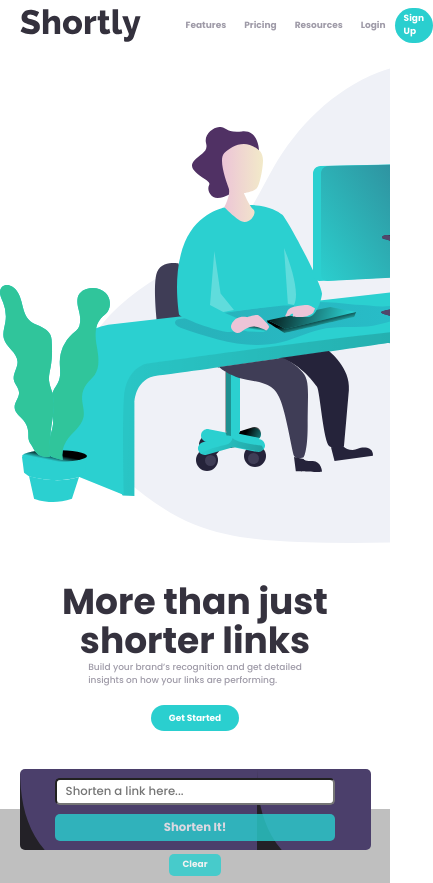
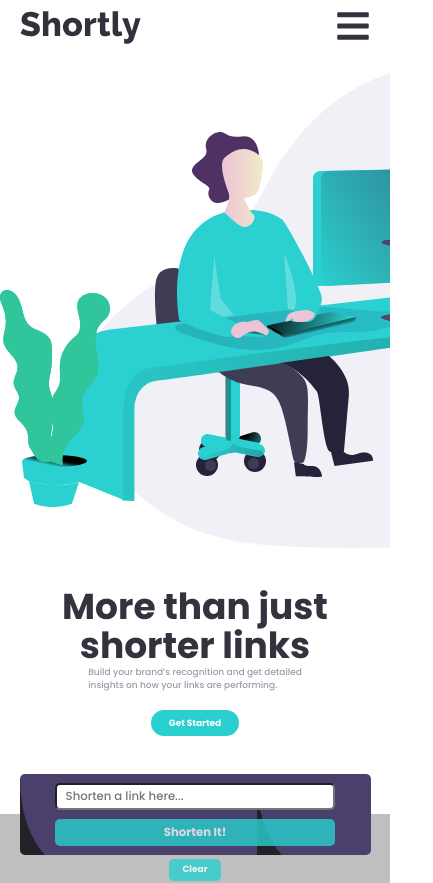
Before and after one commit to sogobanwo/Url-shortener, a React (Create React App) app: page / in a window 390 px wide. Shown: the top 883 px of the page, 433 px wide, since content can reach past the window. Built offline with nearby package versions, Linux system fonts and the light colour scheme.

Commit message:
Hamburger started

```diff
--- a/package.json
+++ b/package.json
@@ -11,6 +11,7 @@
     "react": "^18.2.0",
     "react-copy-to-clipboard": "^5.1.0",
     "react-dom": "^18.2.0",
+    "react-icons": "^4.7.1",
     "react-scripts": "5.0.1",
     "react-toastify": "^9.1.1",
     "toastify": "^2.0.1",
--- a/src/Components/Navbar.jsx
+++ b/src/Components/Navbar.jsx
@@ -1,6 +1,25 @@
 import React from "react";
+import { FaBars } from "react-icons/fa";
 
 const Navbar = () => {
+  // Get the side navigation
+var sideNav = document.getElementById("side-nav");
+
+// When the user clicks on the button, open the navigation
+ function sogo() {
+  if (sideNav.style.width === "0px") {
+    sideNav.style.width = "250px";
+  } else {
+    sideNav.style.width = "0";
+  }
+};
+
+// Close the navigation when the user clicks on the "x" button
+function closeNav() {
+  sideNav.style.width = "0";
+}
+
+
   return (
     <nav id="navbar">
       <div id="leftNav">
@@ -20,6 +39,17 @@ const Navbar = () => {
         <p id="login">Login</p>
         <p id="SignUp">Sign Up</p>
       </div>
+
+      <button id="hamburger" onClick={sogo}>
+        <FaBars style={{ color: "hsl(255, 11%, 22%)", fontSize: "4rem" }} />
+      </button>
+      <ul id="side-nav">
+        <li className="navList">Features</li>
+        <li className="navList">Pricing</li>
+        <li className="navList">Resources</li>
+        <li id="login">Login</li>
+        <li id="SignUp">Sign Up</li>
+      </ul>
     </nav>
   );
 };
--- a/src/Stylesheets/Desktop.css
+++ b/src/Stylesheets/Desktop.css
@@ -18,6 +18,12 @@
   margin-left: 5%;
   width: 90%;
 }
+
+#hamburger{
+  border: none;
+  background-color: #ffffff;
+}
+
 #leftNav{
   display: flex;
   justify-content: space-evenly;
--- a/src/Stylesheets/mobile.css
+++ b/src/Stylesheets/mobile.css
@@ -7,6 +7,54 @@
   }
 
   /* Nav Styling */
+  #navLink ,
+  #rightNav{
+    display: none;
+  }
+
+  #side-nav{
+      height: 100%;
+      width: 0px;
+      position: fixed;
+      z-index: 1;
+      top: 0;
+      left: 0;
+      background-color: #111;
+      overflow-x: hidden;
+      transition: 0.5s;
+      padding-top: 60px;
+  }
+
+  #side-nav > li {
+    padding: 8px 8px 8px 32px;
+    text-decoration: none;
+    font-size: 25px;
+    color: #818181;
+    display: block;
+    transition: 0.3s;
+  }
+
+  #side-nav .closebtn {
+    position: absolute;
+    top: 0;
+    right: 25px;
+    font-size: 36px;
+    margin-left: 50px;
+  }
+
+  #side-nav li:hover {
+    color: #f1f1f1;
+  }
+
+  #hamburger {
+    cursor: pointer;
+    background: transparent;
+    border: none;
+  }
+
+  #hamburger:hover {
+    cursor: pointer;
+  }
 
 
   /* Hero styling */
```
Also changed, not shown: 1 other file (tests, documents, lock files or other folders).
